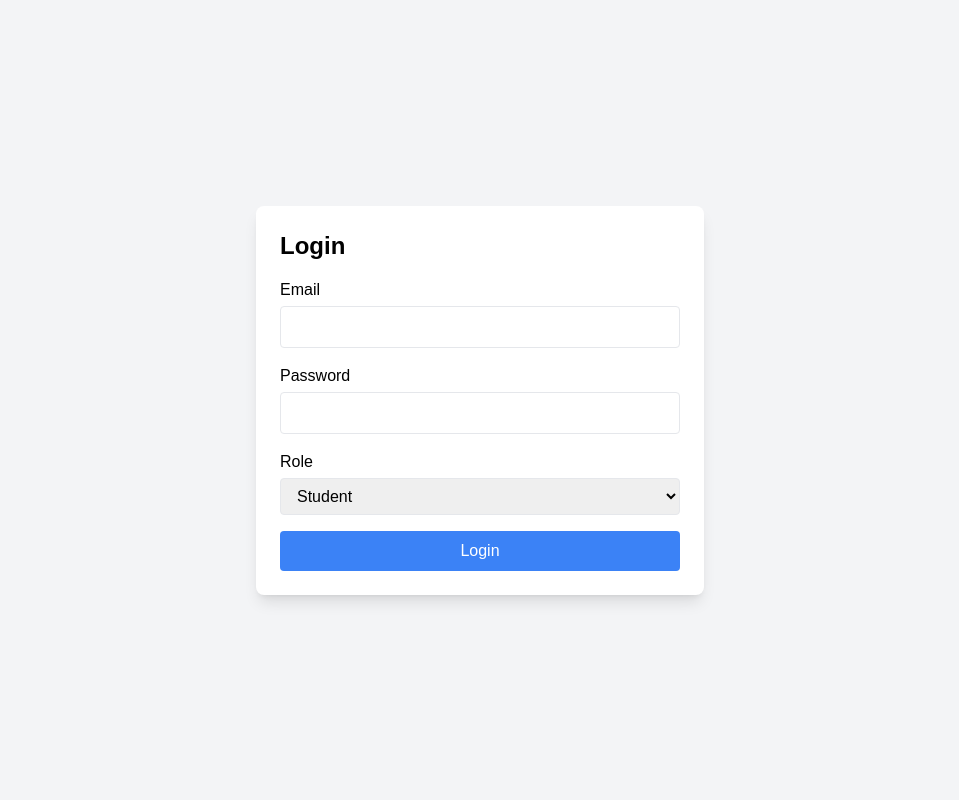
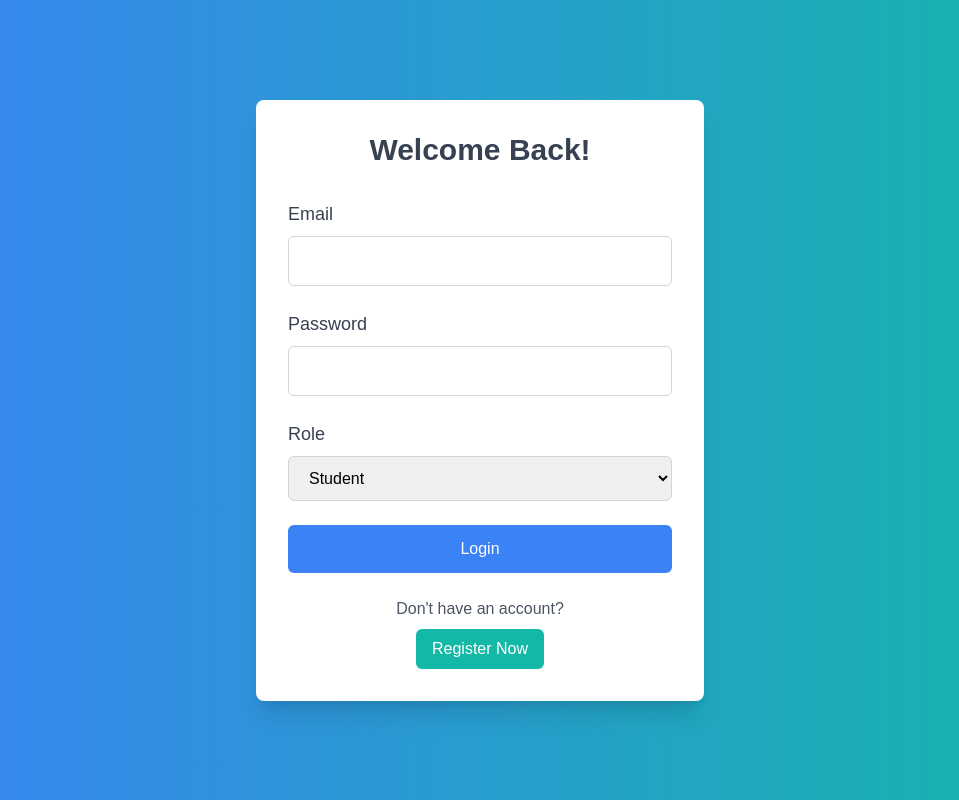
Before and after one commit to clovis-tron/vired, a React (Create React App) app: page /login in a window 1280 px wide. Shown: the whole page, without its empty margins (160-1119 px from the left). Built offline with nearby package versions, Linux system fonts and the light colour scheme.

Commit message:
Login update v1

```diff
--- a/src/components/Login.jsx
+++ b/src/components/Login.jsx
@@ -1,11 +1,12 @@
 import React, { useState } from "react";
 import { useNavigate } from "react-router-dom";
 import axios from "axios";
+import { motion } from "framer-motion";
 
 const LoginPage = () => {
   const [email, setEmail] = useState("");
   const [password, setPassword] = useState("");
-  const [role, setRole] = useState("student"); // Default role
+  const [role, setRole] = useState("student");
   const [error, setError] = useState("");
   const navigate = useNavigate();
 
@@ -20,50 +21,57 @@ const LoginPage = () => {
         role,
       });
 
-      const { token } = response.data; // Removed the unused 'message'
+      const { token } = response.data;
 
-      // Save the token in localStorage
       localStorage.setItem("userToken", token);
 
-      // Redirect to the previous or default page
-      navigate(-1); // Redirects back to the last visited page or specify a default route like "/dashboard"
+      navigate(-1); // Redirect to the previous or default page
     } catch (err) {
       setError(err.response?.data?.error || "Login failed. Please try again.");
     }
   };
 
   return (
-    <div className="min-h-screen flex items-center justify-center bg-gray-100">
-      <div className="bg-white p-6 rounded-lg shadow-lg w-full max-w-md">
-        <h2 className="text-2xl font-bold mb-4">Login</h2>
-        {error && <p className="text-red-500 mb-4">{error}</p>}
-        <form onSubmit={handleLogin} className="space-y-4">
+    <div className="min-h-screen flex items-center justify-center bg-gradient-to-r from-blue-500 to-teal-500">
+      <motion.div
+        className="bg-white p-8 rounded-lg shadow-xl w-full max-w-md"
+        initial={{ opacity: 0 }}
+        animate={{ opacity: 1 }}
+        transition={{ duration: 0.5 }}
+      >
+        <h2 className="text-3xl font-semibold text-center text-gray-700 mb-8">Welcome Back!</h2>
+
+        {error && <p className="text-red-500 text-center mb-4">{error}</p>}
+
+        <form onSubmit={handleLogin} className="space-y-6">
           <div>
-            <label className="block font-medium mb-1">Email</label>
+            <label className="block text-lg font-medium text-gray-700 mb-2">Email</label>
             <input
               type="email"
               value={email}
               onChange={(e) => setEmail(e.target.value)}
-              className="w-full px-3 py-2 border rounded"
+              className="w-full px-4 py-3 border border-gray-300 rounded-md focus:outline-none focus:ring-2 focus:ring-blue-400"
               required
             />
           </div>
+
           <div>
-            <label className="block font-medium mb-1">Password</label>
+            <label className="block text-lg font-medium text-gray-700 mb-2">Password</label>
             <input
               type="password"
               value={password}
               onChange={(e) => setPassword(e.target.value)}
-              className="w-full px-3 py-2 border rounded"
+              className="w-full px-4 py-3 border border-gray-300 rounded-md focus:outline-none focus:ring-2 focus:ring-blue-400"
               required
             />
           </div>
+
           <div>
-            <label className="block font-medium mb-1">Role</label>
+            <label className="block text-lg font-medium text-gray-700 mb-2">Role</label>
             <select
               value={role}
               onChange={(e) => setRole(e.target.value)}
-              className="w-full px-3 py-2 border rounded"
+              className="w-full px-4 py-3 border border-gray-300 rounded-md focus:outline-none focus:ring-2 focus:ring-blue-400"
               required
             >
               <option value="student">Student</option>
@@ -72,14 +80,27 @@ const LoginPage = () => {
               <option value="corporate">Corporate</option>
             </select>
           </div>
-          <button
+
+          <motion.button
             type="submit"
-            className="bg-blue-500 text-white w-full py-2 rounded hover:bg-blue-600"
+            className="w-full py-3 bg-blue-500 text-white rounded-md hover:bg-blue-600 focus:outline-none transition-colors duration-300"
+            whileHover={{ scale: 1.05 }}
           >
             Login
-          </button>
+          </motion.button>
         </form>
-      </div>
+
+        <div className="text-center mt-6">
+          <p className="text-gray-600">Don't have an account?</p>
+          <motion.button
+            onClick={() => navigate("/register")}
+            className="mt-2 px-4 py-2 bg-teal-500 text-white rounded-md hover:bg-teal-600 transition-colors duration-300"
+            whileHover={{ scale: 1.05 }}
+          >
+            Register Now
+          </motion.button>
+        </div>
+      </motion.div>
     </div>
   );
 };
```
